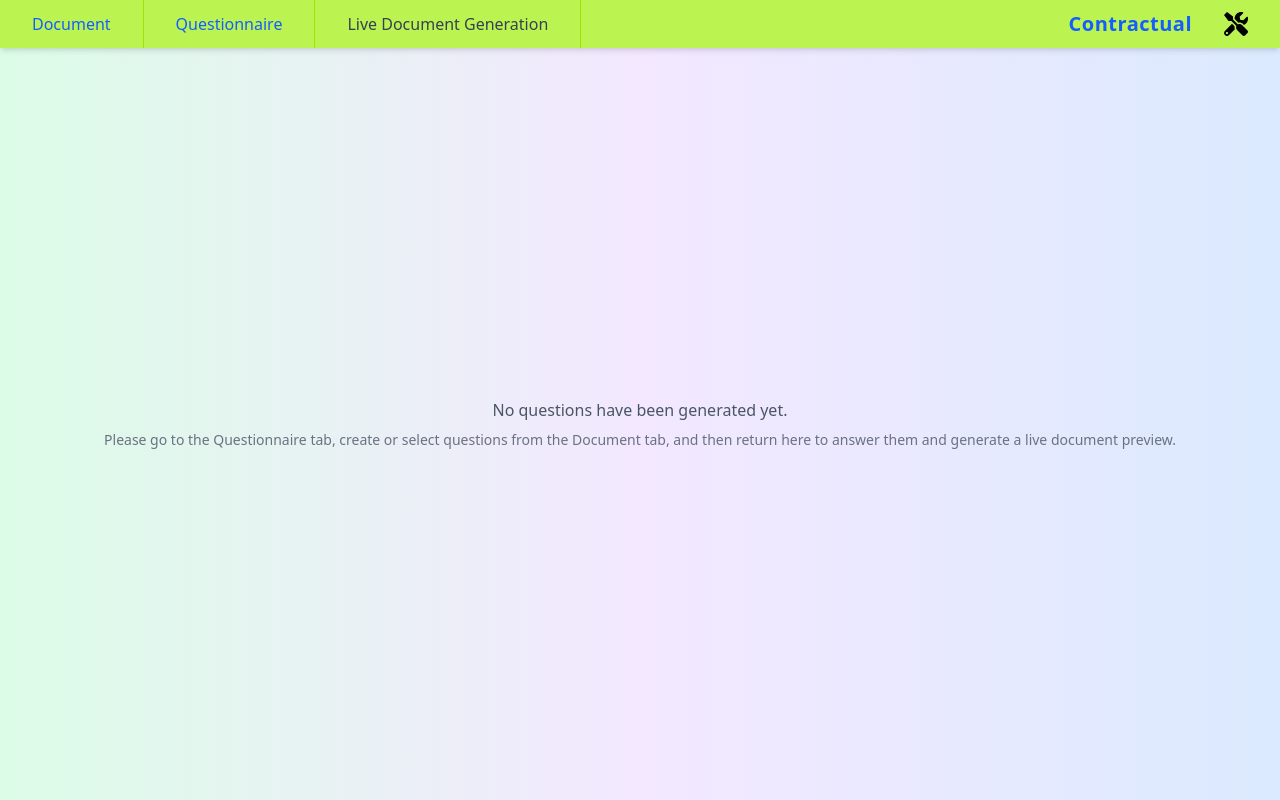
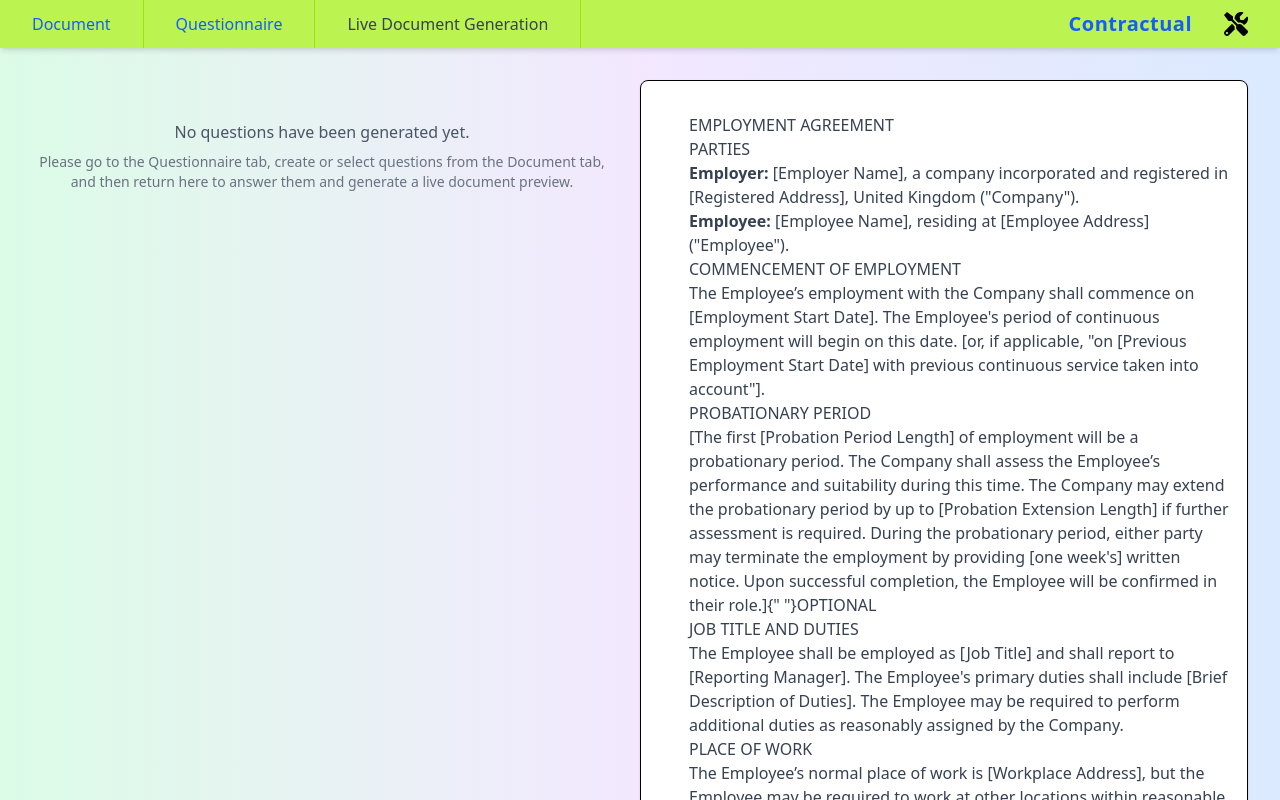
Before and after one commit to N-45div/unity-law, a React (Vite) app in the folder my-react-app/: page /Live_Generation in a window 1280 px wide. Shown: the top 800 px of the page. Built offline with nearby package versions, Linux system fonts and the light colour scheme.

Commit message:
fixed some bugs and worked on Finish page

```diff
--- a/my-react-app/src/Pages/Finish.tsx
+++ b/my-react-app/src/Pages/Finish.tsx
@@ -2,29 +2,36 @@ import { useState, useEffect } from "react";
 import Navbar from "../components/Navbar";
 import { useNavigate, useLocation } from "react-router";
 import Confetti from "react-confetti";
-import parse, { DOMNode, HTMLReactParserOptions } from "html-react-parser"; // Import specific types
+import parse from "html-react-parser"; // Import html-react-parser for rendering HTML
+
 import { documentText } from "../utils/EmploymentAgreement";
-import { textTypes, numberTypes, radioTypes } from "../utils/questionTypeUtils";
+import { textTypes, numberTypes, radioTypes, findPlaceholderByValue } from "../utils/questionTypeUtils";
 
-// Define the type for userAnswers to resolve the 'unknown' issue
+// Define the type for userAnswers
 interface UserAnswers {
   [key: string]: string | boolean;
 }
 
-// Custom function to process HTML and add spacing
+// Custom function to process HTML and replace placeholders with answers
 const processAgreement = (html: string, answers: UserAnswers) => {
   let updatedHtml = html;
 
   // Replace placeholders with answers
   Object.entries(answers).forEach(([question, answer]) => {
-    const placeholder = Object.keys(textTypes).find(key => textTypes[key] === question) ||
-                      Object.keys(numberTypes).find(key => numberTypes[key] === question) ||
-                      Object.keys(radioTypes).find(key => radioTypes[key] === question) || "";
+    const placeholder =
+      Object.keys(textTypes).find((key) => textTypes[key] === question) ||
+      Object.keys(numberTypes).find((key) => numberTypes[key] === question) ||
+      Object.keys(radioTypes).find((key) => radioTypes[key] === question) ||
+      "";
+
     if (placeholder) {
       const probationQuestion = "Is the clause of probationary period applicable?";
       const terminationQuestion = "Is the termination clause applicable?";
       const sickPayQuestion = "Is the sick pay policy applicable?";
       const prevEmploymentQuestion = "Is the previous service applicable?";
+      const overtimeNoQuestion = "Should the employee not receive overtime payment?";
+      const overtimeYesQuestion = "Does the employee receive overtime payment?";
+
       if (question === probationQuestion && answer === false) {
         const probationClauseStart = updatedHtml.indexOf('<h2 className="text-2xl font-bold mt-6">PROBATIONARY PERIOD</h2>');
         const probationClauseEnd = updatedHtml.indexOf('<h2 className="text-2xl font-bold mt-6">JOB TITLE AND DUTIES</h2>');
@@ -37,13 +44,18 @@ const processAgreement = (html: string, answers: UserAnswers) => {
         if (terminationClauseStart !== -1 && terminationClauseEnd !== -1) {
           updatedHtml = updatedHtml.slice(0, terminationClauseStart) + updatedHtml.slice(terminationClauseEnd);
         }
-      }
-      else if (question === sickPayQuestion && answer === false) {
+      } else if (question === sickPayQuestion && answer === false) {
         const sickPaySectionStart = updatedHtml.indexOf('<h2 className="text-2xl font-bold mt-6">SICKNESS ABSENCE</h2>');
         if (sickPaySectionStart !== -1) {
-          // Remove text inside square brackets only within this section
-          updatedHtml = updatedHtml.replace(/\[.*?\]/g, "");
+          updatedHtml = updatedHtml.replace(/\[.*?\]/g, ""); // Remove text inside square brackets
         }
+      } else if ((question === prevEmploymentQuestion ||
+                  question === overtimeNoQuestion ||
+                  question === overtimeYesQuestion) && answer === false) {
+        const placeholder = findPlaceholderByValue(question);
+        if (!placeholder) return;
+        const escapedPlaceholder = placeholder.replace(/[.*+?^=!:${}()|\[\]\/\\]/g, "\\$&");
+        updatedHtml = updatedHtml.replace(new RegExp(`.*${escapedPlaceholder}.*`, "gi"), "");
       }
       else {
         const answerValue = typeof answer === "boolean" ? answer.toString() : answer;
@@ -55,44 +67,7 @@ const processAgreement = (html: string, answers: UserAnswers) => {
     }
   });
 
-  // Parse HTML and add spacing between clauses
-  const options: HTMLReactParserOptions = {
-    replace: (domNode: DOMNode) => {
-      if (domNode.type === 'tag' && domNode.name === 'h2' && domNode.attribs?.class?.includes('text-2xl font-bold mt-6')) {
-        // Collect content after h2 (e.g., next <p> or text)
-        let content = `<h2 ${domNode.attribs ? Object.entries(domNode.attribs).map(([k, v]) => `${k}="${v}"`).join(' ') : ''}>`;
-        if (domNode.children && domNode.children.length > 0) {
-          content += domNode.children.map(child => {
-            if (child.type === 'text') {
-              return child.data || '';
-            } else if (child.type === 'tag') {
-              // Handle nested tags (e.g., <span>)
-              return `<${child.name} ${child.attribs ? Object.entries(child.attribs).map(([k, v]) => `${k}="${v}"`).join(' ') : ''}>${
-                child.children ? child.children.map(c => {
-                  if (c.type === 'text') return c.data || '';
-                  return ''; // Ignore non-text children for simplicity
-                }).join('') : ''
-              }</${child.name}>`;
-            }
-            return '';
-          }).join('');
-        }
-        content += '</h2>';
-
-        // Get the next sibling (e.g., <p> tag)
-        const nextSibling = domNode.next;
-        if (nextSibling && nextSibling.type === 'tag' && nextSibling.name === 'p') {
-          content += nextSibling.children.map(child => child.type === 'text' ? child.data || '' : '').join('');
-        }
-
-        return <div className="mt-6">{parse(content)}</div>;
-      }
-      return domNode;
-    }
-  };
-
-  const parsed = parse(updatedHtml, options);
-  return parsed;
+  return updatedHtml;
 };
 
 const Finish = () => {
@@ -102,7 +77,7 @@ const Finish = () => {
   const [finalAgreement, setFinalAgreement] = useState<React.ReactNode>(null);
   const [windowDimensions, setWindowDimensions] = useState({
     width: window.innerWidth,
-    height: document.body.scrollHeight || window.innerHeight
+    height: document.body.scrollHeight || window.innerHeight,
   });
 
   useEffect(() => {
@@ -110,7 +85,7 @@ const Finish = () => {
     const updateDimensions = () => {
       setWindowDimensions({
         width: window.innerWidth,
-        height: Math.max(document.body.scrollHeight, window.innerHeight)
+        height: Math.max(document.body.scrollHeight, window.innerHeight),
       });
     };
 
@@ -118,28 +93,28 @@ const Finish = () => {
     updateDimensions();
 
     // Add event listener for resize
-    window.addEventListener('resize', updateDimensions);
+    window.addEventListener("resize", updateDimensions);
 
     // Set confetti to true and process agreement
     setConfetti(true);
     const answers: UserAnswers = location.state?.userAnswers || {};
-    const processedAgreement = processAgreement(documentText, answers);
-    setFinalAgreement(processedAgreement);
+    let updatedText = processAgreement(documentText, answers);
+    setFinalAgreement(parse(updatedText)); // Use parse to safely render the HTML content
 
     // Update dimensions again after content loads
     setTimeout(updateDimensions, 100);
 
     // Clean up event listener
-    return () => window.removeEventListener('resize', updateDimensions);
+    return () => window.removeEventListener("resize", updateDimensions);
   }, [location.state]);
 
   const handleBackClick = () => {
-    // Navigate back to the previous page or default to Document tab
+    // Navigate back to the previous page
     navigation(-1); // Go back in history
   };
 
   const handleHomeClick = () => {
-    navigation("/");
+    navigation("/"); // Navigate to home page
   };
 
   return (
@@ -184,7 +159,3 @@ const Finish = () => {
 };
 
 export default Finish;
-
-
-
-// original 2
--- a/my-react-app/src/Pages/Live_Generation.tsx
+++ b/my-react-app/src/Pages/Live_Generation.tsx
@@ -1,7 +1,7 @@
 import { useNavigate } from "react-router-dom";
 import { useState, useEffect, useMemo, useRef, use } from "react";
 import Navbar from "../components/Navbar";
-import { determineQuestionType, textTypes, numberTypes, radioTypes, QuestionType } from "../utils/questionTypeUtils";
+import { determineQuestionType, findPlaceholderByValue, textTypes, numberTypes, radioTypes, QuestionType } from "../utils/questionTypeUtils";
 import { documentText } from "../utils/EmploymentAgreement";
 import { useHighlightedText } from "../context/HighlightedTextContext";
 import { useQuestionType } from "../context/QuestionTypeContext";
@@ -125,6 +125,7 @@ const Live_Generation = () => {
   const [userAnswers, setUserAnswers] = useState<{ [key: string]: string | boolean }>(initializeUserAnswers(highlightedTexts, selectedTypes));
   const [skippedQuestions, setSkippedQuestions] = useState<string[]>([]);
   const [highlightedPlaceholder, setHighlightedPlaceholder] = useState<{ [key: string]: boolean }>({}); // Track highlighted placeholders per question
+  const [agreement, setAgreement] = useState<string>(documentText);
   const previewRefs = useRef<(HTMLDivElement | null)[]>([]); // Reintroduced
   const inputRefs = useRef<(HTMLInputElement | null)[]>([]); // Reintroduced
 
@@ -273,6 +274,31 @@ const Live_Generation = () => {
       userAnswers["Is the sick pay policy applicable?"],
       userAnswers["Is the previous service applicable?"],
       userAnswers["Does the employee receive overtime payment?"]]);
+
+  useEffect(() => {
+    let updatedText = documentText;
+    Object.entries(userAnswers).forEach(([question, answer]) => {
+      const placeholder = findPlaceholderByValue(question); // Get the correct placeholder
+
+      if (!placeholder) return;
+      const escapedPlaceholder = placeholder.replace(/[.*+?^=!:${}()|\[\]\/\\]/g, "\\$&");
+      console.log("Processing answer:", { placeholder, question, answer });
+      if (typeof answer === "boolean") {
+        // Handle sections that should be visible/invisible based on boolean values
+        if (!answer) {
+          updatedText = updatedText.replace(new RegExp(`.*${escapedPlaceholder}.*`, "gi"), "");
+        }
+      } else {
+        // Replace placeholders dynamically
+        updatedText = updatedText.replace(
+          new RegExp(`\\[${placeholder.replace(/\s+/g, " ")}\\]`, "gi"),
+          answer ? `<span class="bg-lime-300">${answer}</span>` : `[${placeholder}]`
+        );
+      }
+    });
+
+    setAgreement(updatedText);
+  }, [userAnswers]);
 
   const handleAnswerChange = (index: number, value: string | boolean) => {
     const { primaryValue } = determineQuestionType(highlightedTexts[index] || "");
@@ -480,7 +506,9 @@ const Live_Generation = () => {
     <div className="min-h-screen flex flex-col bg-gradient-to-r from-green-100 via-purple-100 to-blue-100 relative">
       <Navbar />
       <div className="flex-grow flex items-center justify-center">
-        <div className="flex flex-col w-full p-8">
+        <div className="flex flex-row w-full p-8">
+          {/* Left section for questions */}
+          <div className="flex flex-col w-1/2 pl-1 pr-8 sticky top-0 max-h-screen overflow-y-auto">
             {highlightedTexts.length > 0 ? (
               <>
                 <h2 className="text-2xl font-bold mb-4">Questions</h2>
@@ -489,18 +517,9 @@ const Live_Generation = () => {
                   if (!skippedQuestions.includes(primaryValue || "")) {
                     return (
                       <div key={index} className="flex mb-6">
-                      <div className="w-1/2 pr-4">
+                        <div className="w-full pr-4">
                           <p className="text-lg">{primaryValue || "Unnamed Question"}</p>
                           {renderAnswerInput(index)}
-                      </div>
-                      <div className="w-1/2 pl-4 bg-white rounded-lg shadow-sm border border-black-100">
-                        <h3 className="text-blue-600 text-xl font-semibold mb-2 py-2">Clause Preview</h3>
-                        <div
-                          className="text-blue-600 leading-relaxed py-4"
-                          dangerouslySetInnerHTML={{
-                            __html: getClauseForQuestion(primaryValue || "", index),
-                          }}
-                        />
                         </div>
                       </div>
                     );
@@ -525,9 +544,18 @@ const Live_Generation = () => {
               </div>
             )}
           </div>
+
+          {/* Right section for the agreement preview */}
+          <div className="w-1/2 pl-8 bg-white rounded-lg shadow-sm border border-black-100">
+            <div className="mt-4 p-4 rounded-md bg-white text-gray-700">
+              <div dangerouslySetInnerHTML={{ __html: agreement }} />
+            </div>
+          </div>
+        </div>
       </div>
     </div>
   );
+
 };
 
 export default Live_Generation;
--- a/my-react-app/src/utils/EmploymentAgreement.tsx
+++ b/my-react-app/src/utils/EmploymentAgreement.tsx
@@ -23,23 +23,12 @@ export const documentText = `
               <h2 className="text-2xl font-bold mt-6">COMMENCEMENT OF EMPLOYMENT</h2>
               <p>
                   The Employee’s employment with the Company shall commence on
-                  [Employment Start Date]. The Employee's period of continuous
-                  employment will begin on this date [or, if applicable, "on [Previous Employment Start Date] with previous continuous service taken into account"].
+                  [Employment Start Date]. The Employee's period of continuous employment will begin on this date.
+                  [or, if applicable, "on [Previous Employment Start Date] with previous continuous service taken into account"].
               </p>
           </div>
           <div> <!-- Wrapper for each clause section -->
-              <h2 className="text-2xl font-bold mt-6">PROBATIONARY PERIOD</h2>
-              <p>
-                  [The first [Probation Period Length] of employment will be a
-                  probationary period. The Company shall assess the Employee’s
-                  performance and suitability during this time. The Company may
-                  extend the probationary period by up to
-                  [Probation Extension Length] if further assessment is required.
-                  During the probationary period, either party may terminate the employment by providing
-                  [one week's] written notice. Upon successful completion, the
-                  Employee will be confirmed in their role.]{" "}
-                  <span className="text-black font-bold">OPTIONAL</span>
-              </p>
+              <h2 className="text-2xl font-bold mt-6">PROBATIONARY PERIOD</h2><p>[The first [Probation Period Length] of employment will be a probationary period. The Company shall assess the Employee’s performance and suitability during this time. The Company may extend the probationary period by up to [Probation Extension Length] if further assessment is required. During the probationary period, either party may terminate the employment by providing [one week's] written notice. Upon successful completion, the Employee will be confirmed in their role.]{" "}<span className="text-black font-bold">OPTIONAL</span></p>
           </div>
           <div> <!-- Wrapper for each clause section -->
               <h2 className="text-2xl font-bold mt-6">JOB TITLE AND DUTIES</h2>
@@ -74,8 +63,8 @@ export const documentText = `
               <h2 className="text-2xl font-bold mt-6">REMUNERATION</h2>
               <p>
                   The Employee shall receive a salary of £[Annual Salary] per
-                  [Payment Frequency], payable in arrears on or before [Payment
-                  Date] by direct bank transfer. The Company reserves the right to
+                  [Payment Frequency], payable in arrears on or before [Payment Date]
+                  by direct bank transfer. The Company reserves the right to
                   deduct from the Employee’s salary any sums owed to the Company,
                   including but not limited to, overpaid salary, outstanding loans,
                   or loss/damage of Company property.
@@ -96,7 +85,8 @@ export const documentText = `
               <p>
                   If the Employee is unable to work due to illness, they must notify
                   the Company as soon as possible. Statutory Sick Pay (SSP) will be
-                  paid in accordance with government regulations. [The Employee may also be entitled to Company sick pay of [Details of Company Sick Pay Policy].]
+                  paid in accordance with government regulations.
+                  [The Employee may also be entitled to Company sick pay of [Details of Company Sick Pay Policy].]
               </p>
           </div>
           <div> <!-- Wrapper for each clause section -->
@@ -188,7 +178,7 @@ const EmploymentAgreement: React.FC = () => {
 
         <h2 className="text-2xl font-bold mt-6">COMMENCEMENT OF EMPLOYMENT</h2>
         <p>
-          The Employee’s employment with the Company shall commence on [Employment Start Date]. The Employee's period of continuous employment will begin on this date [or, if applicable, "on [Previous Employment Start Date] with previous continuous service taken into account"].
+          The Employee’s employment with the Company shall commence on [Employment Start Date]. The Employee's period of continuous employment will begin on this date. [or, if applicable, "on [Previous Employment Start Date] with previous continuous service taken into account"].
         </p>
 
         <h2 className="text-2xl font-bold mt-6">PROBATIONARY PERIOD</h2>
--- a/my-react-app/src/utils/questionTypeUtils.ts
+++ b/my-react-app/src/utils/questionTypeUtils.ts
@@ -42,7 +42,7 @@ export const radioTypes: { [key: string]: string } = {
   // "Overtime Pay Rate": "Is the overtime payment applicable?",
   "The Employee may also be entitled to Company sick pay of [Details of Company Sick Pay Policy].": "Is the sick pay policy applicable?",
   // "Details of Company Sick Pay Policy": "Is the sick pay policy applicable?",
-  // "The Employee shall not receive additional payment for overtime worked": "Does the employee receive overtime payment?",
+  "The Employee shall not receive additional payment for overtime worked": "Should the employee not receive overtime payment?",
   "After the probationary period, either party may terminate the employment by providing [Notice Period] written notice. The Company reserves the right to make a payment in lieu of notice. The Company may summarily dismiss the Employee without notice in cases of gross misconduct.": "Is the termination clause applicable?",
   "The Employee is entitled to overtime pay at a rate of [Overtime Pay Rate] for authorized overtime work": "Does the employee receive overtime payment?",
 };
@@ -98,6 +98,17 @@ export const validateQuestionRelevance = (placeholder: string, question: string)
   }
 
   return true; // Fallback for unknown placeholders
+};
+
+export const findKeyByValue = (obj: { [key: string]: string }, value: string): string | undefined => {
+  return Object.keys(obj).find(key => obj[key] === value);
+};
+export const findPlaceholderByValue = (value: string): string | undefined => {
+  return (
+    findKeyByValue(textTypes, value) ||
+    findKeyByValue(numberTypes, value) ||
+    findKeyByValue(radioTypes, value)
+  );
 };
 
 export const determineQuestionType = (text: string): {
```
Also changed, not shown: my-react-app/src/Pages/Level2_PartTwo.tsx (+36 -32 lines), my-react-app/src/Pages/Questionnaire.tsx (+10 -2 lines). Lines whose indentation alone changed are shown as unchanged.
